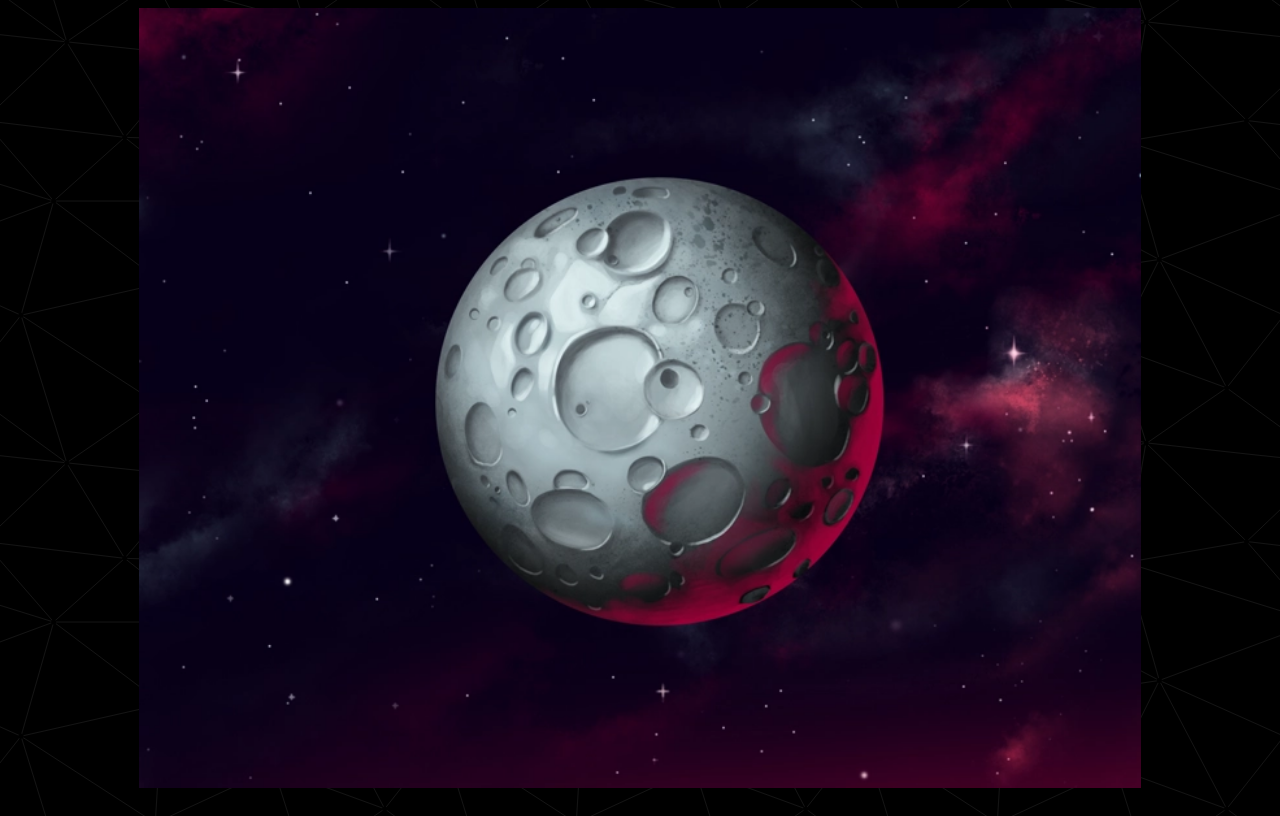
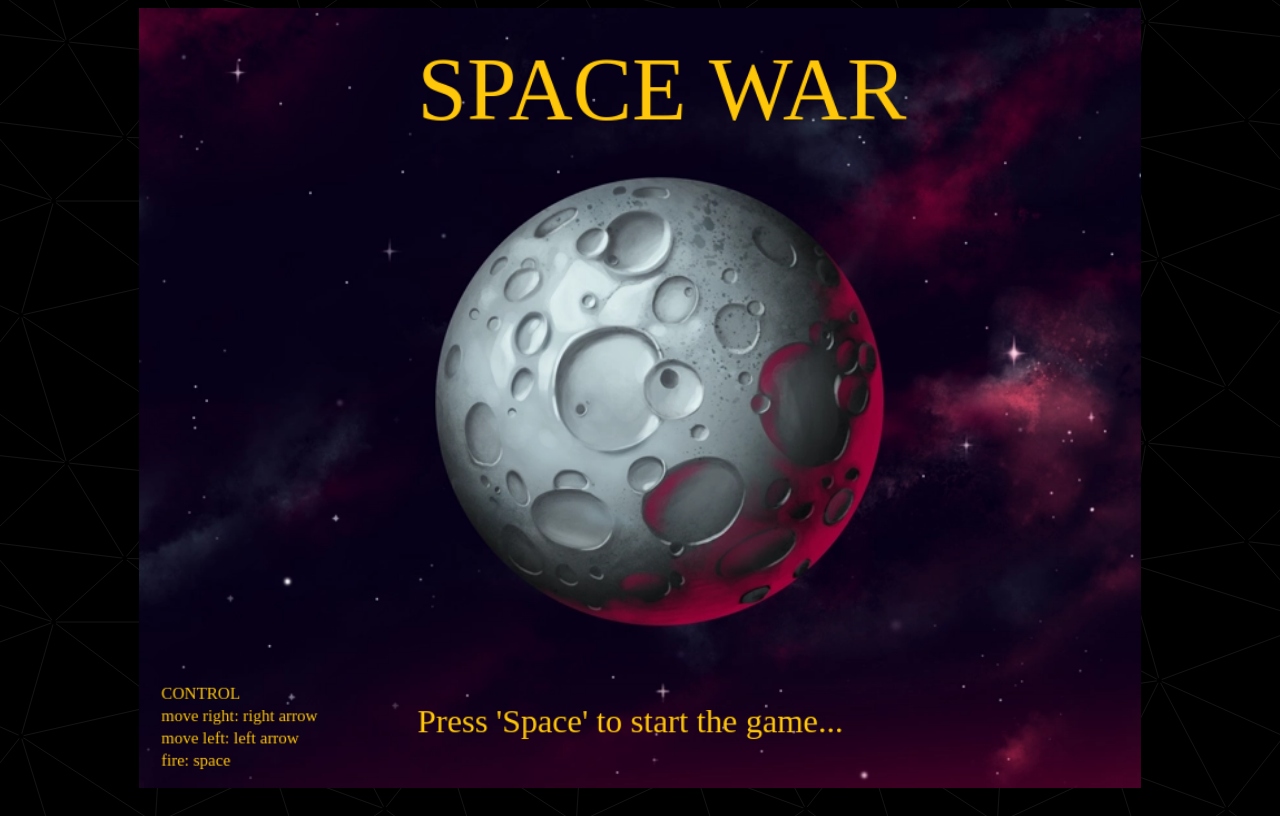
Before and after one commit to dudapa/games, a plain HTML site: page spacewar/index.html in a window 1280 px wide. Drawn offline with nearby package versions, Linux system fonts and the light colour scheme.

Commit message:
Add openingScreen.js

```diff
--- a/spacewar/index.html
+++ b/spacewar/index.html
@@ -9,6 +9,7 @@
 </head>
 <body>
     <canvas class="canvas"></canvas>
+    <script src="scripts/openingScreen.js"></script>
     <script src="scripts/objects.js"></script>
     <script src="scripts/main.js"></script>
 </body>
--- a/spacewar/scripts/main.js
+++ b/spacewar/scripts/main.js
@@ -26,6 +26,9 @@ class Spacewar {
     };
   }
 }
+
+const opens = new OpeningScreen();
+opens.draw()
 
 // const spacewar = new Spacewar();
 // const spaceShip = new SpaceShip();
--- /dev/null
+++ b/spacewar/scripts/openingScreen.js
@@ -0,0 +1,23 @@
+
+class OpeningScreen {
+    draw() {
+        ctx.font = '80px Open Sans bold';
+        ctx.fillStyle = '#ffc709';
+        ctx.fillText('SPACE WAR', canvas.width / 2 - 200, 100);
+
+        ctx.font = '30px Open Sans';
+        ctx.fillStyle = '#ffc709';
+        ctx.fillText(
+          'Press \'Space\' to start the game...',
+          canvas.width / 2 - 200,
+          canvas.height / 2 + 300
+        );
+
+        ctx.font = '15px Open Sans';
+        ctx.fillStyle = '#ffc709';
+        ctx.fillText('CONTROL', 20, canvas.height - 80);
+        ctx.fillText('move right: right arrow', 20, canvas.height - 60);
+        ctx.fillText('move left: left arrow', 20, canvas.height - 40);
+        ctx.fillText('fire: space', 20, canvas.height - 20);
+    }
+}
```
